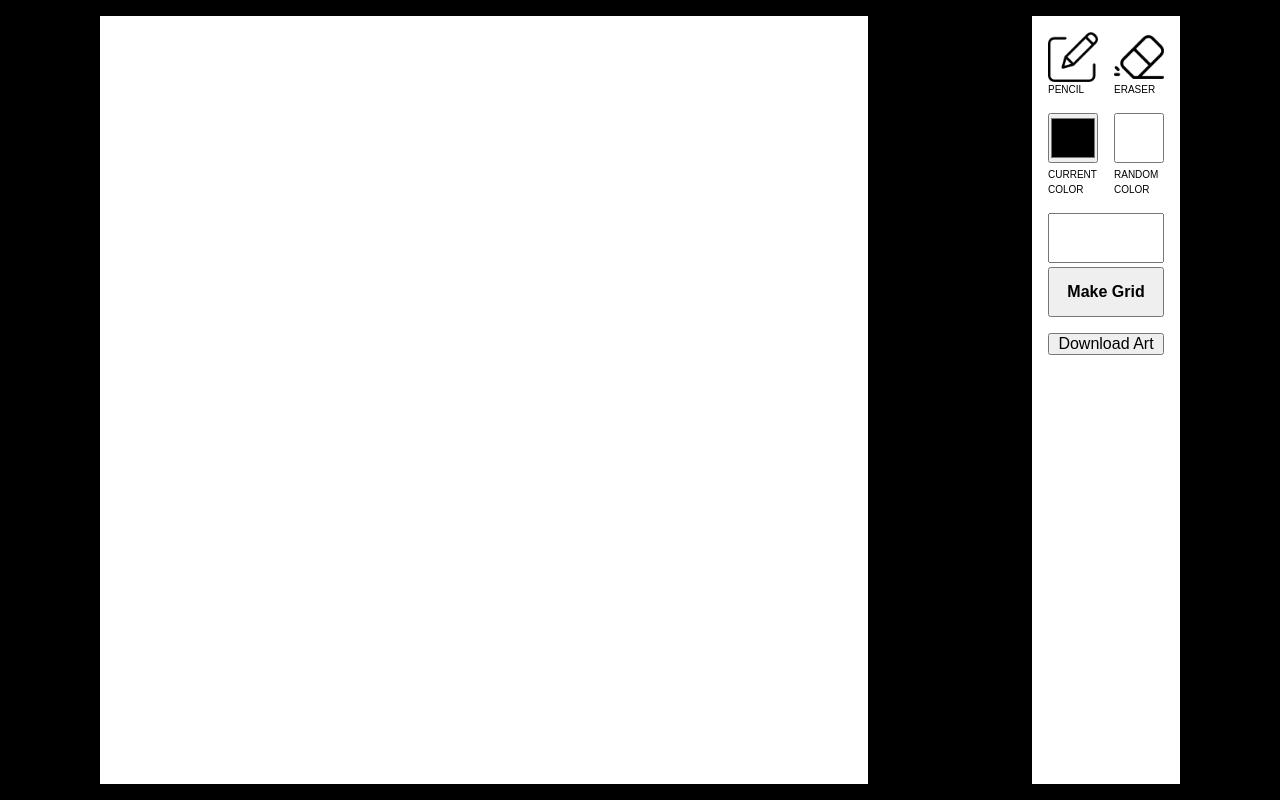
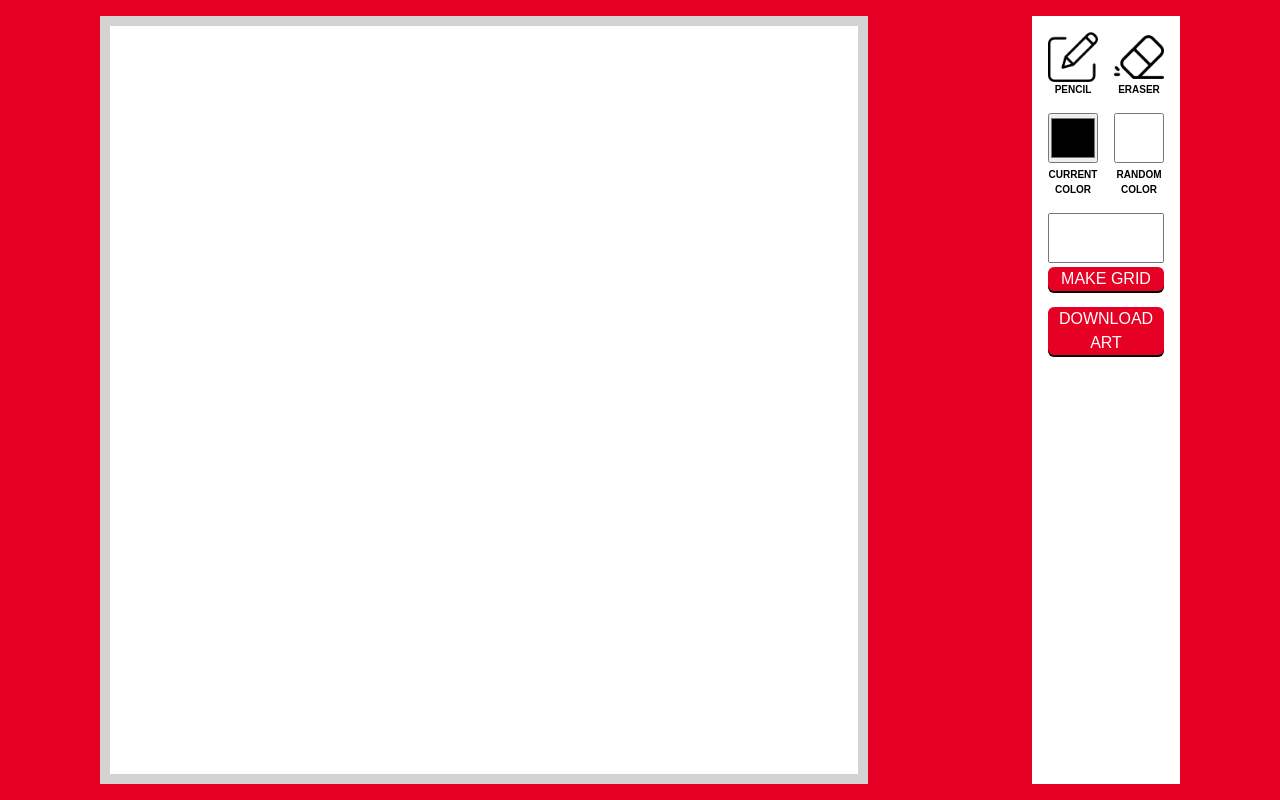
Before and after one commit to mr7kitkat/etch-a-sketch, a plain HTML site: page index.html in a window 1280 px wide. Drawn offline with Linux system fonts and the light colour scheme.

Commit message:
make some additional styling changes

```diff
--- a/index.html
+++ b/index.html
@@ -41,10 +41,15 @@
         </label>
         <div for="number" class="tool">
           <input type="number" form="number" class="w2" />
-          <input type="submit" value="Make Grid" class="w2" />
+          <input type="submit" value="Make Grid" class="w2 workbtn" />
         </div>
 
-        <input type="submit" id="downloadBtn" value="Download Art" />
+        <input
+          type="submit"
+          id="downloadBtn"
+          value="Download Art"
+          class="workbtn"
+        />
       </section>
     </main>
   </body>
--- a/styles/main.css
+++ b/styles/main.css
@@ -4,10 +4,11 @@
   box-sizing: border-box;
   --norm-size: 16px;
   --canvas-size: calc(min(100vh, 100vw, 1440px) - var(--norm-size) * 2);
+  --color-background-button-primary-default: #e60023;
 }
 
 body {
-  background: #000;
+  background: var(--color-background-button-primary-default);
   font-family: Arial, Helvetica, sans-serif;
   font-size: var(--norm-size);
   text-transform: uppercase;
@@ -33,6 +34,7 @@ main {
 
 .canvas {
   background-color: #fff;
+  border: 10px solid lightgray;
   height: 100%;
   width: 100%;
   max-height: var(--canvas-size);
@@ -57,6 +59,9 @@ main {
   align-items: center;
   --dimension: 50px;
   gap: 4px;
+  text-align: center;
+  font-weight: bold;
+  user-select: none;
 }
 
 .hidden {
@@ -89,7 +94,32 @@ div.tool input {
   width: 100%;
   text-align: center;
   font-size: var(--norm-size);
-  font-weight: bold;
+}
+
+.workbtn {
+  all: unset;
+  font-size: var(--norm-size);
+  display: inline-block;
+  text-align: center;
+  color: #fff;
+  background-color: var(--color-background-button-primary-default);
+  border-radius: 6px;
+  box-shadow: 0px 2px black;
+  font-weight: 400;
+  user-select: none;
+  align-self: stretch;
+}
+
+.workbtn:active {
+  background-color: #f10125;
+  transform: translateY(1px);
+  box-shadow: none;
+}
+
+label,
+input:not([form="number"]),
+.workbtn {
+  cursor: pointer;
 }
 
 @keyframes framein {
@@ -164,6 +194,7 @@ div.tool input {
     grid-template-columns: repeat(4, 50px);
     transform: translateY(500px);
     justify-content: space-evenly;
+    border: 10px solid lightgray;
   }
 
   div.tool,
```
